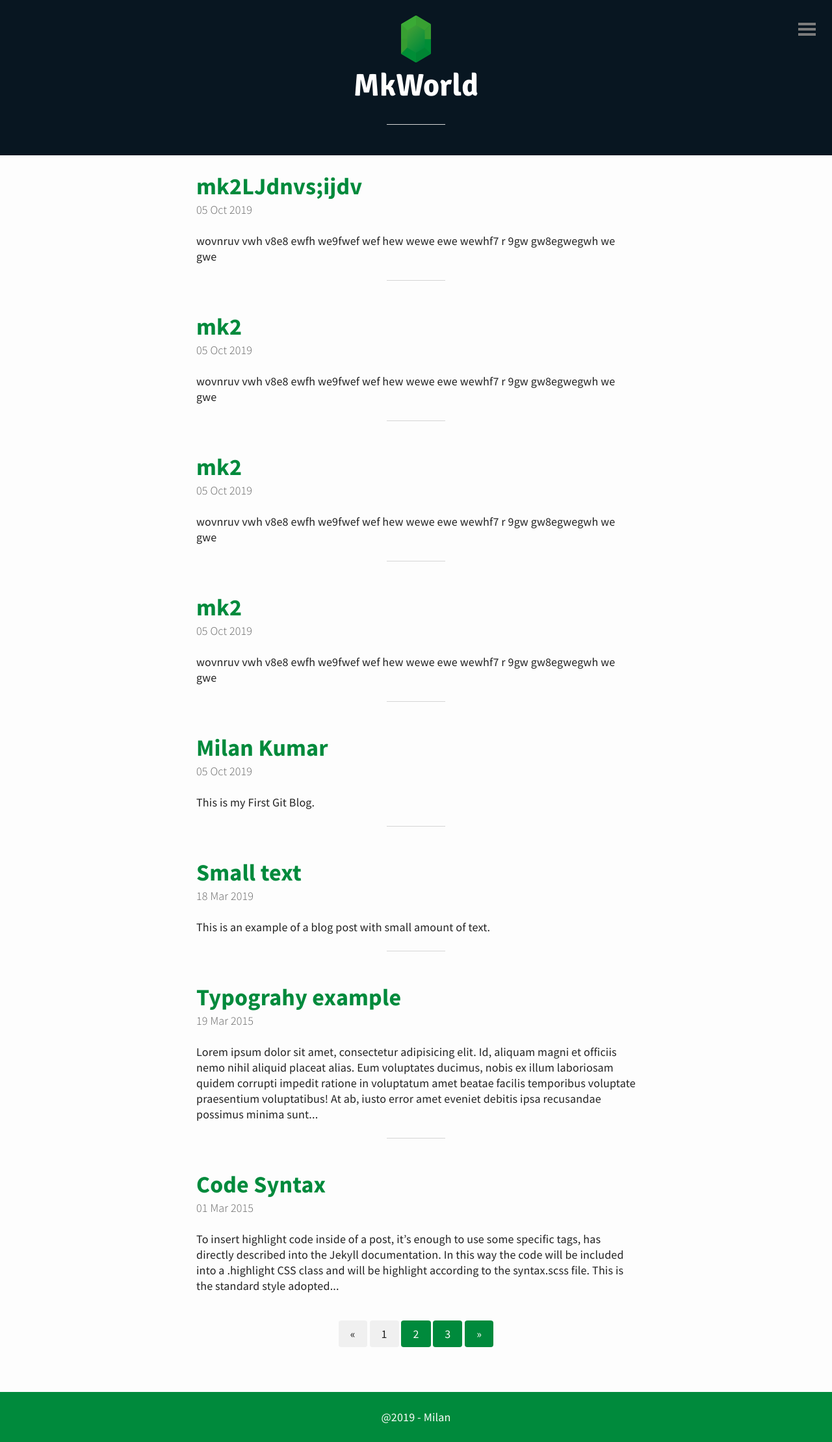
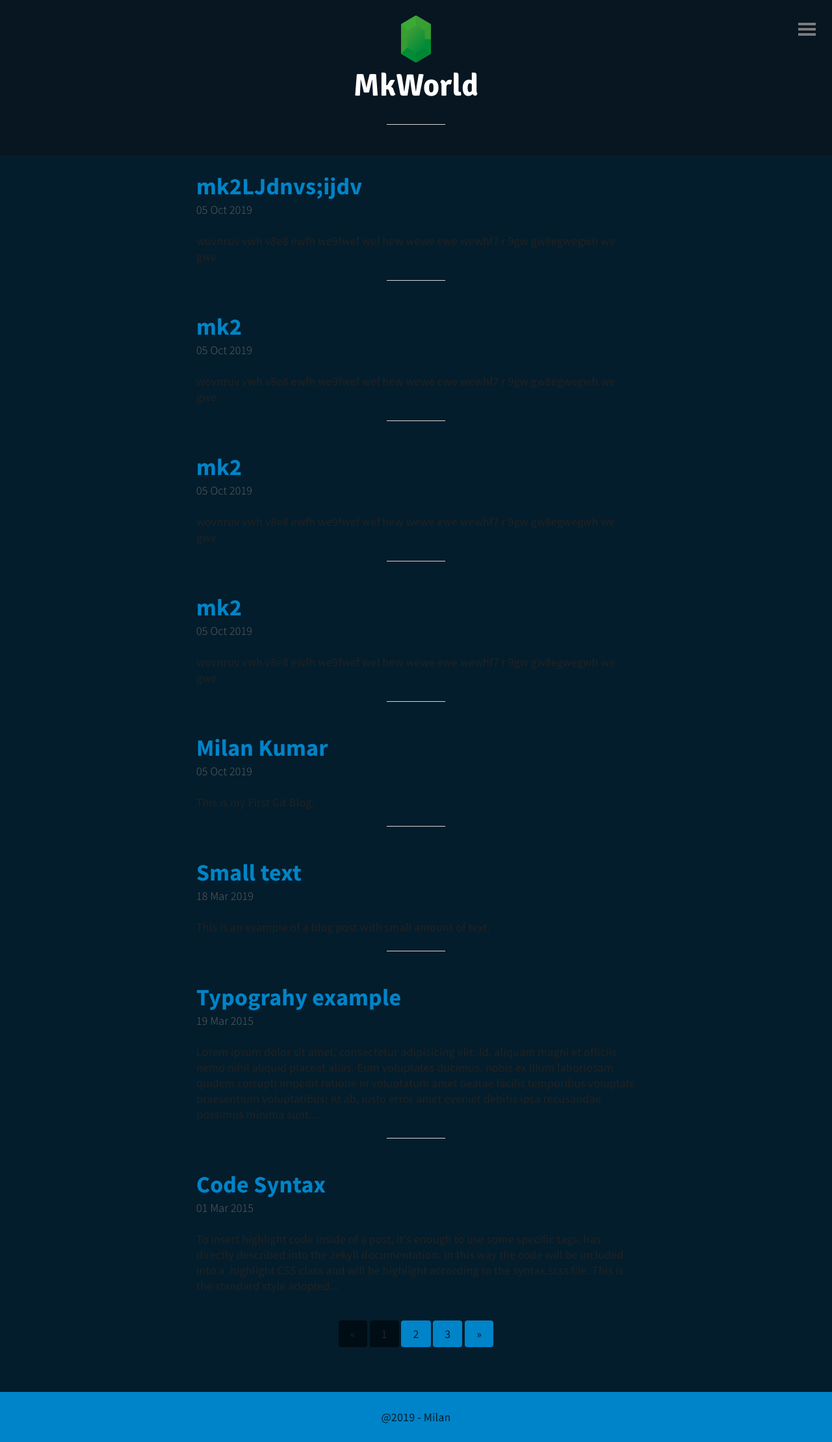
Before and after one commit to bdmilan/blog, a Jekyll site: the page built from index.html, in a window 1280 px wide. Shown: the whole page at 65% size. Built offline with Jekyll 4.4.1, drawn with Linux system fonts in a browser that asks for light colours; the list of posts is cut into pages by our own code.

Commit message:
Update base.scss

```diff
--- a/_sass/base.scss
+++ b/_sass/base.scss
@@ -18,8 +18,8 @@ html, body, h1, h2, h3, h4, h5, h6, p, ul, ol, li, img {
 
 /*- Base color -*/
 
-$main-color: #008A3C;
-$background-color: #FDFDFD;
+$main-color: #0084c9;
+$background-color: #031d2c;
 $text-color: #222222;
 
 /*- Base settings -*/
```
